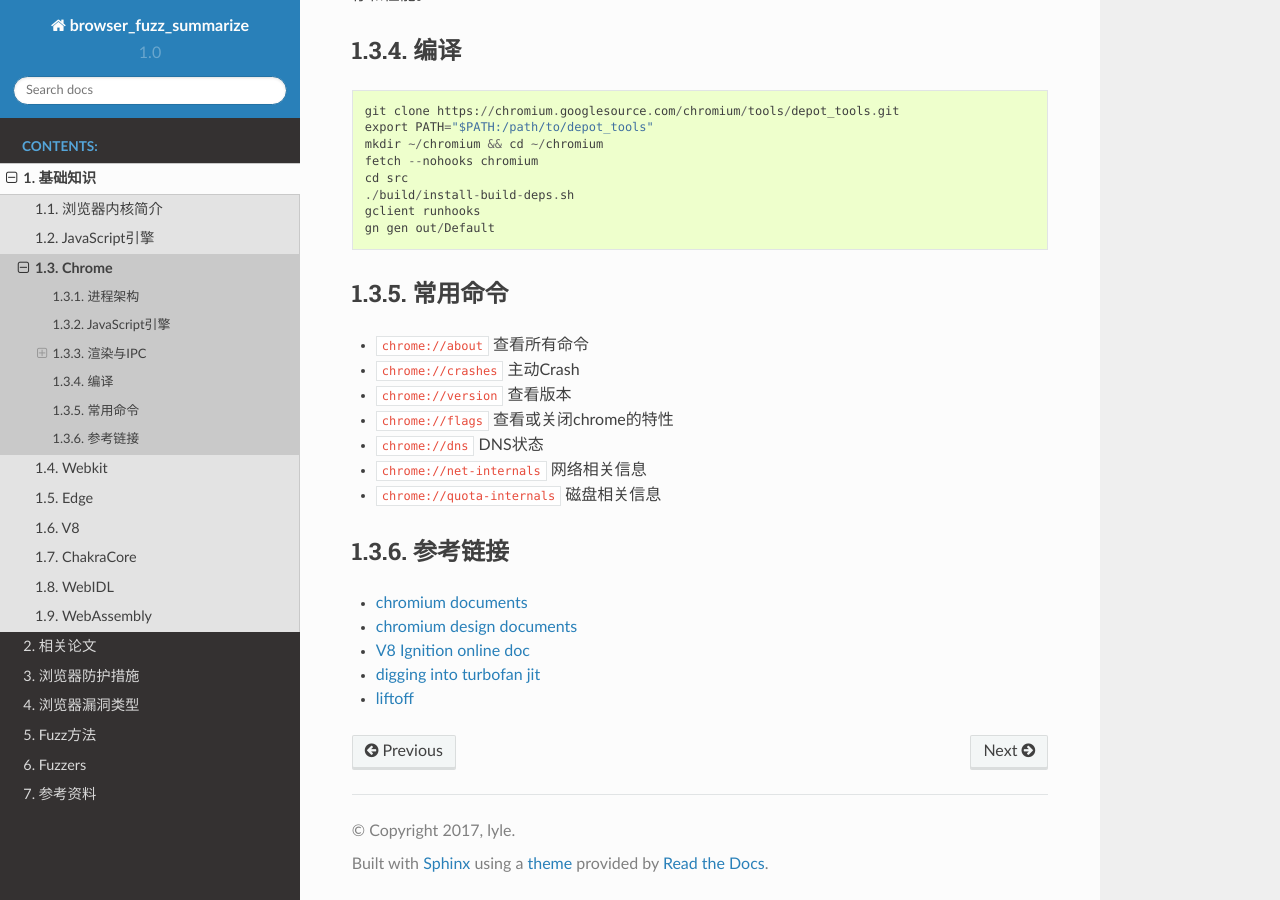
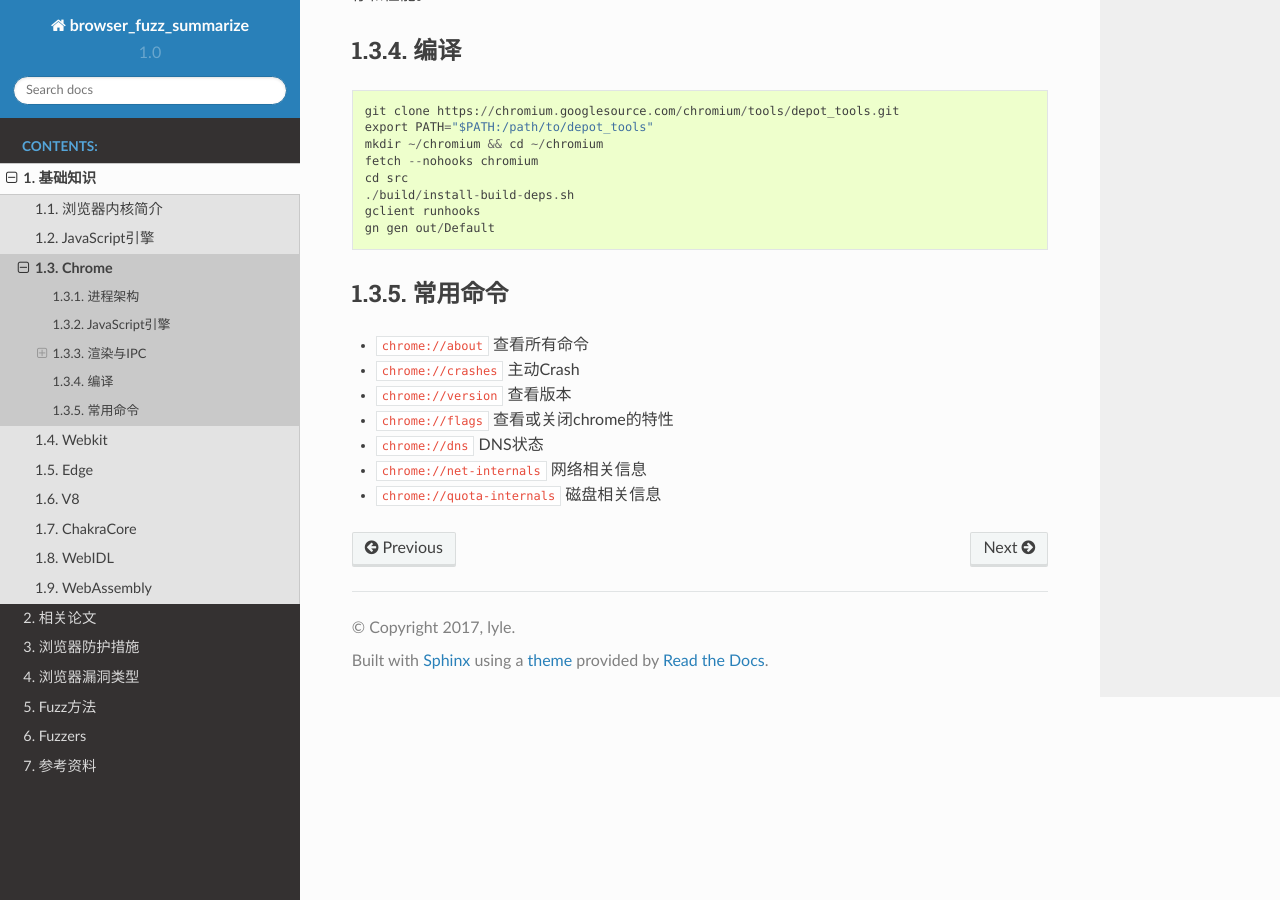
Before and after one commit to LyleMi/Browser-Fuzz-Summarize, a Sphinx documentation site: the page built from source/intro/chrome.rst, in a window 1280 px wide and 900 px high, scrolled down 3524 px. Built offline with Sphinx 7.4.7 and the Read the Docs theme 2.0.0, drawn with Linux system fonts in a browser that asks for light colours.

Commit message:
update reference

```diff
--- a/source/intro/chrome.rst
+++ b/source/intro/chrome.rst
@@ -102,13 +102,4 @@
 - ``chrome://net-internals`` 网络相关信息
 - ``chrome://quota-internals`` 磁盘相关信息
 
-
-参考链接
---------------------------------------------------
-- `chromium documents <https://chromium.googlesource.com/chromium/src/+/master/docs/>`_
-- `chromium design documents <https://www.chromium.org/developers/design-documents>`_
-- `V8 Ignition online doc <https://docs.google.com/document/d/11T2CRex9hXxoJwbYqVQ32yIPMh0uouUZLdyrtmMoL44/edit?ts=56f27d9d#heading=h.6jz9dj3bnr8t>`_
-- `digging into turbofan jit <https://v8project.blogspot.de/2015/07/digging-into-turbofan-jit.html>`_
-- `liftoff <https://v8project.blogspot.com/2018/08/liftoff.html>`_
-
 .. |framework| image:: ../images/chrome-frame.png
--- a/source/intro/js.rst
+++ b/source/intro/js.rst
@@ -19,7 +19,3 @@
 - JavaScript源代码被Parser解析成AST
 - AST经Interpreter解析成Bytecode后执行
 - 不断执行Bytecode，收集运行时信息，生成优化后的Bytecode
-
-参考链接
---------------------------------------------------
-- `SpiderMonkey <https://developer.mozilla.org/en-US/docs/Mozilla/Projects/SpiderMonkey>`_
```
Also changed, not shown: source/ref.rst (+12 -0 lines).
